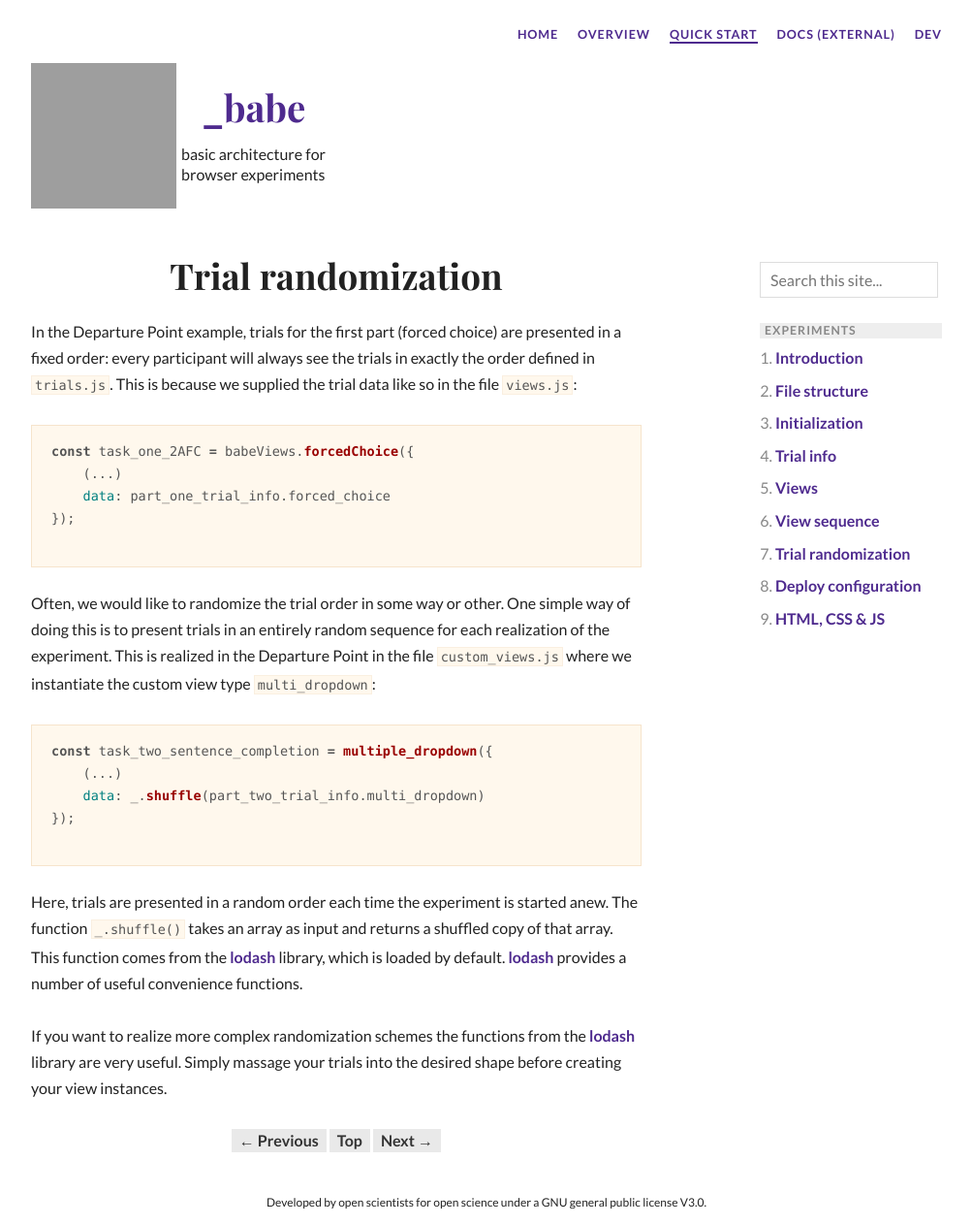
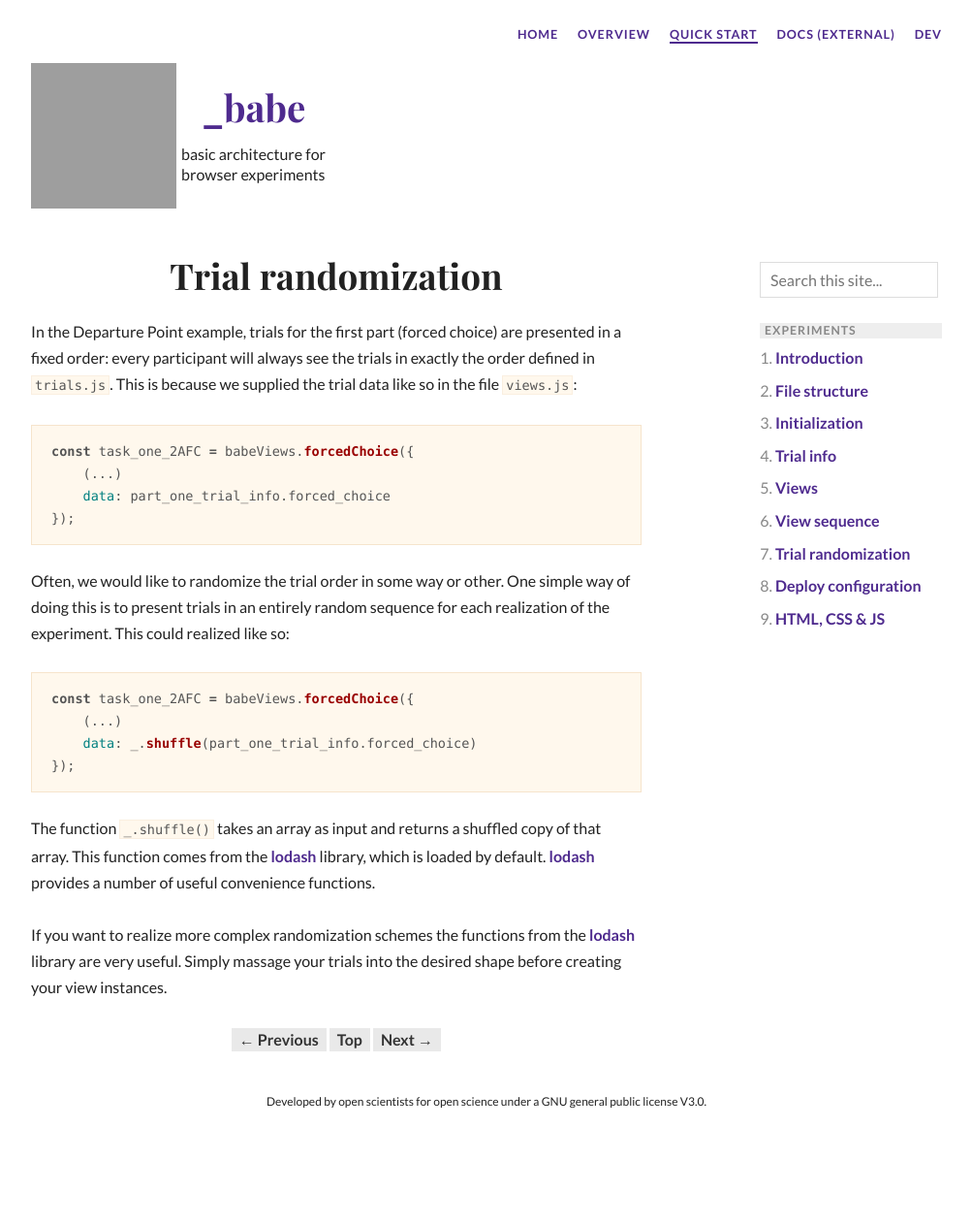
Before and after one commit to magpie-ea/magpie-site, a Jekyll site: the page built from experiments/07randomization.markdown, in a window 1280 px wide. Shown: the whole page at 97% size, without its empty margins (138-1141 px from the left). Built offline with Jekyll 4.4.1, drawn with Linux system fonts in a browser that asks for light colours; nearby versions of some CDN libraries; after the commit the page ends 1159 px from its top, so only the background shows below that.

Commit message:
removed info about multi-dropdown

````diff
--- a/experiments/06sequencing.markdown
+++ b/experiments/06sequencing.markdown
@@ -12,9 +12,7 @@ Once you have defined suitable views as the building blocks of your experiment,
 views_seq: [
     intro,
     instructions,
-    task_one_2AFC,
-    task_two_sentence_completion,
-    instructionsPostTest,
+    forced_choice_2A,
     post_test,
     thanks,
 ]
--- a/experiments/07randomization.markdown
+++ b/experiments/07randomization.markdown
@@ -13,19 +13,17 @@ const task_one_2AFC = babeViews.forcedChoice({
     (...)
     data: part_one_trial_info.forced_choice
 });
-
 ```
 
-Often, we would like to randomize the trial order in some way or other. One simple way of doing this is to present trials  in an entirely random sequence for each realization of the experiment. This is realized in the Departure Point in the file `custom_views.js` where we instantiate the custom view type `multi_dropdown`:
+Often, we would like to randomize the trial order in some way or other. One simple way of doing this is to present trials in an entirely random sequence for each realization of the experiment. This could realized like so:
 
 ```javascript
-const task_two_sentence_completion = multiple_dropdown({
+const task_one_2AFC = babeViews.forcedChoice({
     (...)
-    data: _.shuffle(part_two_trial_info.multi_dropdown)
+    data: _.shuffle(part_one_trial_info.forced_choice)
 });
-
 ```
 
-Here, trials are presented in a random order each time the experiment is started anew. The function `_.shuffle()` takes an array as input and returns a shuffled copy of that array. This function comes from the [lodash](https://lodash.com/) library, which is loaded by default. [lodash](https://lodash.com/) provides a number of useful convenience functions.
+The function `_.shuffle()` takes an array as input and returns a shuffled copy of that array. This function comes from the [lodash](https://lodash.com/) library, which is loaded by default. [lodash](https://lodash.com/) provides a number of useful convenience functions.
 
 If you want to realize more complex randomization schemes the functions from the [lodash](https://lodash.com/) library are very useful. Simply massage your trials into the desired shape before creating your view instances.
````
